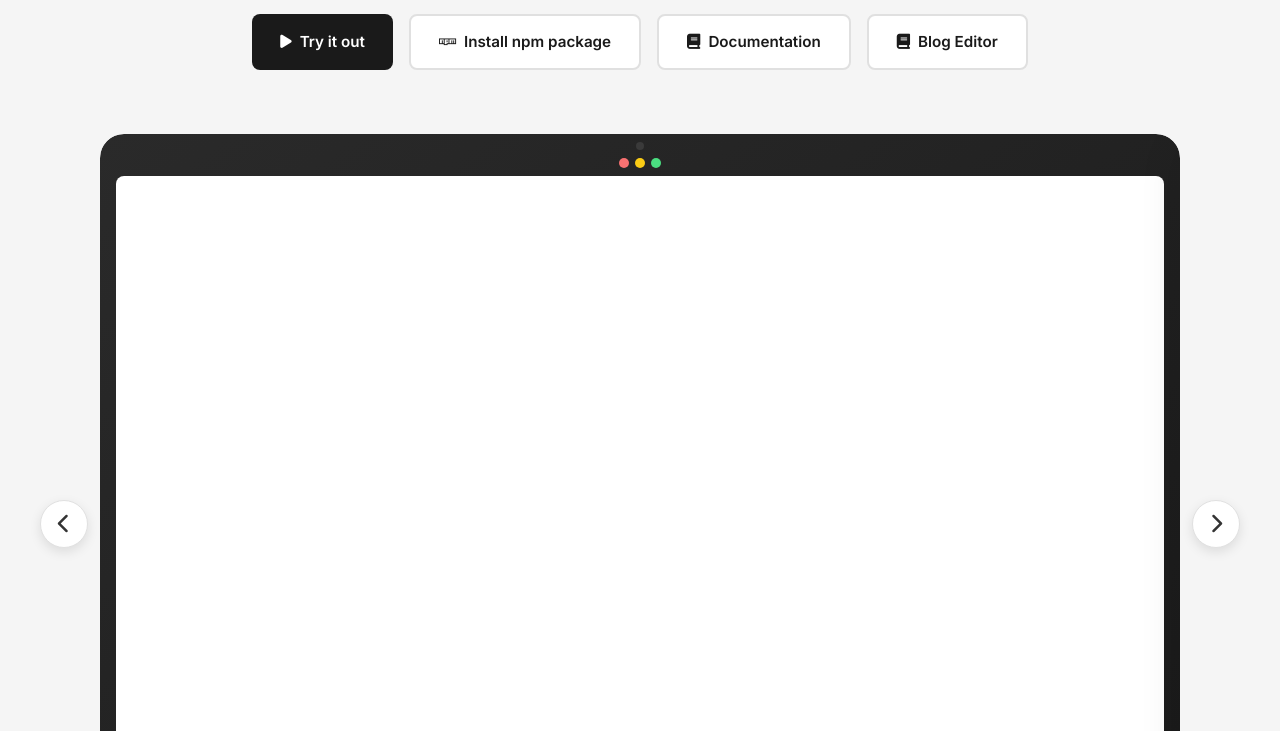
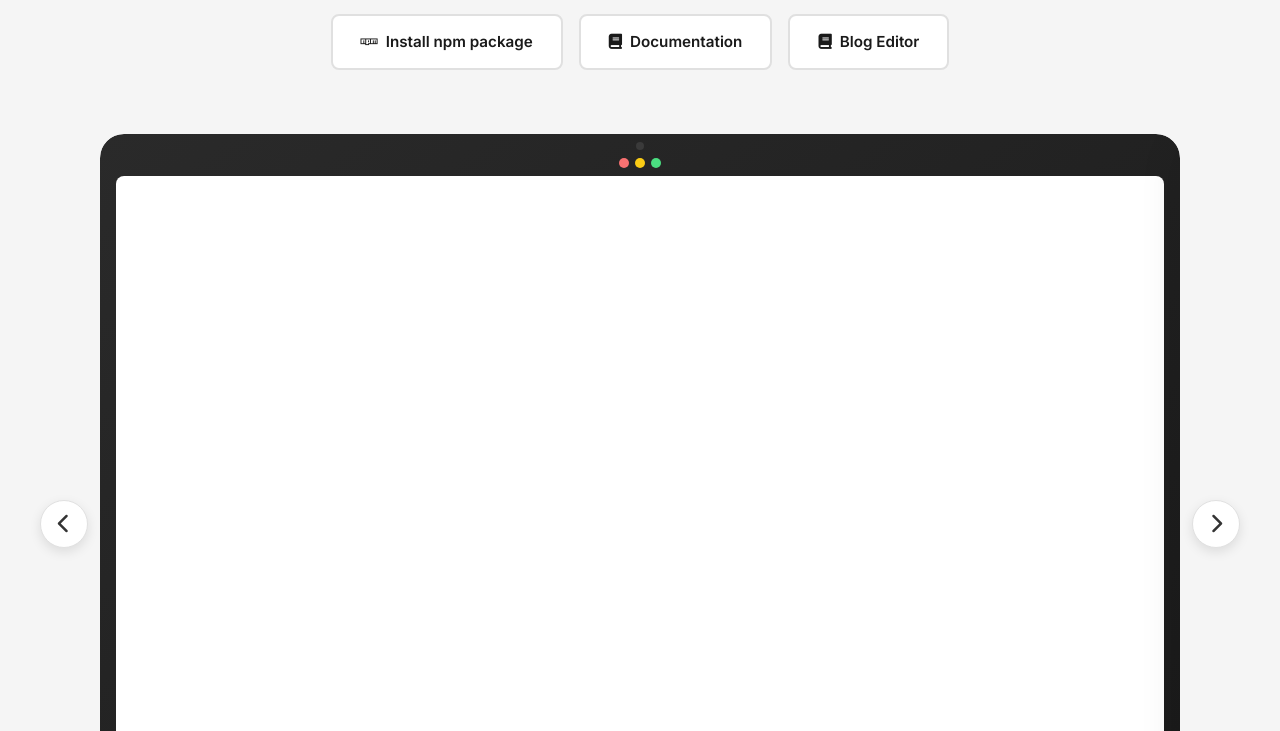
Before and after one commit to ksrivathsa2005-hub/buiild-rte, a website with bundled scripts: page rte-demo/homepage.html in a window 1280 px wide. Shown: the part 369-1100 px from the top of the page. Built offline with nearby package versions, Linux system fonts and the light colour scheme.

Commit message:
Remove 'Try it out' button from homepage
Removed the 'Try it out' button from the homepage.

```diff
--- a/rte-demo/homepage.html
+++ b/rte-demo/homepage.html
@@ -402,9 +402,6 @@
         <h1 class="hero-title">Your powerful rich text editor.</h1>
 
         <div class="hero-buttons">
-            <a href="index.html" class="btn btn-primary">
-                <i class="fas fa-play"></i> Try it out
-            </a>
             <a href="https://www.npmjs.com/package/editor-structure?activeTab=readme" target="_blank"
                 class="btn btn-secondary">
                 <i class="fab fa-npm"></i> Install npm package
```
